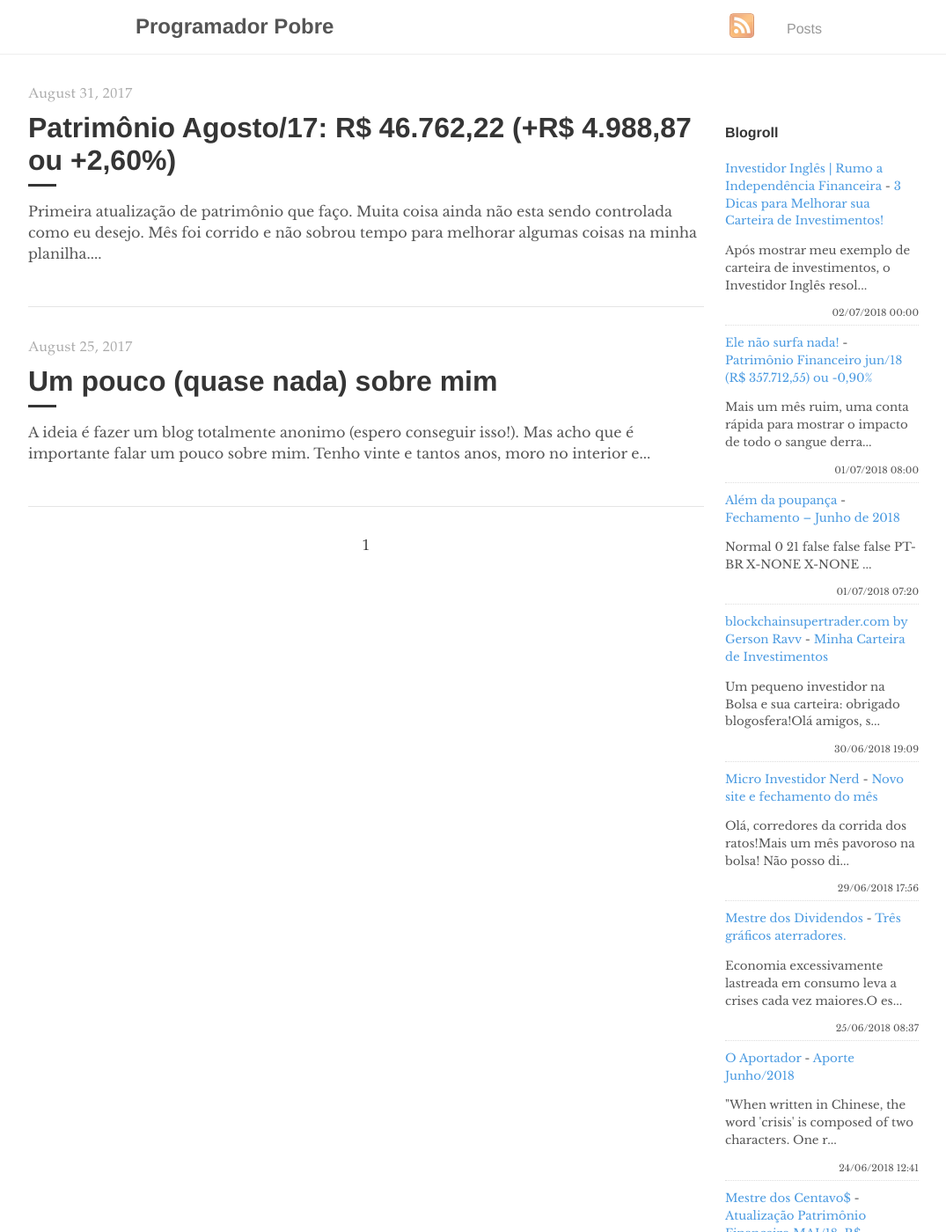
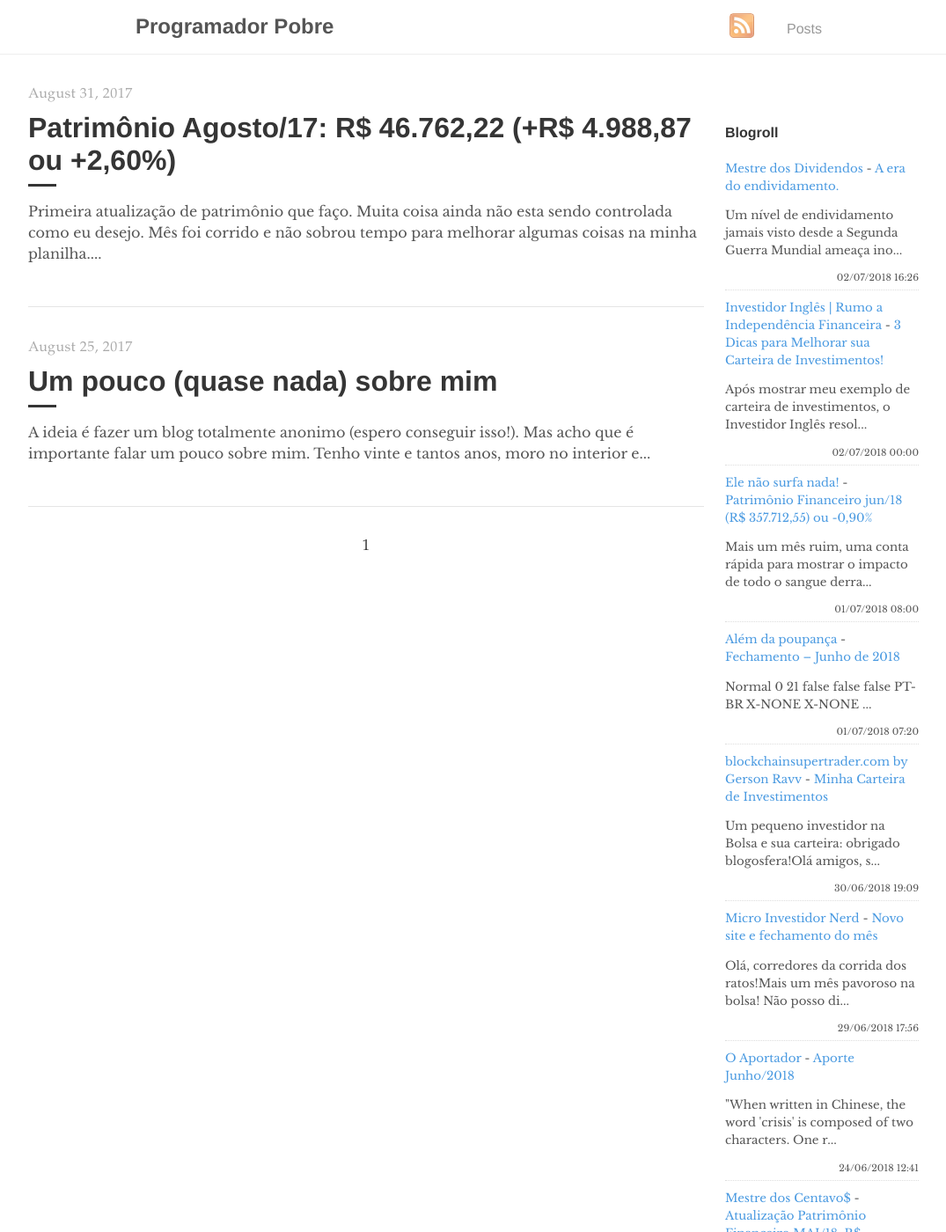
Before and after one commit to programadorpobre/programadorpobre.github.io, a Jekyll site: the page built from index.html, in a window 1280 px wide and 1400 px high. Shown: the whole window at 88% size, without its empty margins (96-1171 px from the left). Built offline with Jekyll 4.4.1, drawn with Linux system fonts in a browser that asks for light colours; the list of posts is cut into pages by our own code; comment, search, counter and statistics services are not loaded.

Commit message:
[ci skip] travis #332

```diff
--- a/_includes/feed-entries.html
+++ b/_includes/feed-entries.html
@@ -1,3 +1,8 @@
+<div class="feed-entry">
+    <a class="feed-entry-site-name" href="https://mestredosdividendos.blogspot.com/">Mestre dos Dividendos</a> - <a class="feed-entry-title" href="https://mestredosdividendos.blogspot.com/2018/07/a-era-do-endividamento.html">A era do endividamento.</a>
+    <p class="feed-entry-summary">Um nível de endividamento jamais visto desde a Segunda Guerra Mundial ameaça ino...</p>
+    <time datetime="2018-07-02T16:26:00.000-07:00">02/07/2018 16:26</time>
+</div>
 <div class="feed-entry">
     <a class="feed-entry-site-name" href="https://www.investidoringles.com/">Investidor Inglês | Rumo a Independência Financeira</a> - <a class="feed-entry-title" href="https://www.investidoringles.com/2018/07/3-dicas-melhorar-carteira-de-investimentos.html">3 Dicas para Melhorar sua Carteira de Investimentos!</a>
     <p class="feed-entry-summary">Após mostrar meu exemplo de carteira de investimentos, o Investidor Inglês resol...</p>
@@ -24,11 +29,6 @@
     <time datetime="2018-06-29T17:56:00.000-07:00">29/06/2018 17:56</time>
 </div>
 <div class="feed-entry">
-    <a class="feed-entry-site-name" href="https://mestredosdividendos.blogspot.com/">Mestre dos Dividendos</a> - <a class="feed-entry-title" href="https://mestredosdividendos.blogspot.com/2018/06/tres-graficos-aterradores.html">Três gráficos aterradores.</a>
-    <p class="feed-entry-summary">Economia excessivamente lastreada em consumo leva a crises cada vez maiores.O es...</p>
-    <time datetime="2018-06-25T08:37:00.004-07:00">25/06/2018 08:37</time>
-</div>
-<div class="feed-entry">
     <a class="feed-entry-site-name" href="https://oaportadorfinanceiro.blogspot.com/">O Aportador</a> - <a class="feed-entry-title" href="https://oaportadorfinanceiro.blogspot.com/2018/06/aporte-junho2018.html">Aporte Junho/2018</a>
     <p class="feed-entry-summary">"When written in Chinese, the word 'crisis' is composed of two characters. One r...</p>
     <time datetime="2018-06-24T12:41:00.000-03:00">24/06/2018 12:41</time>
```
